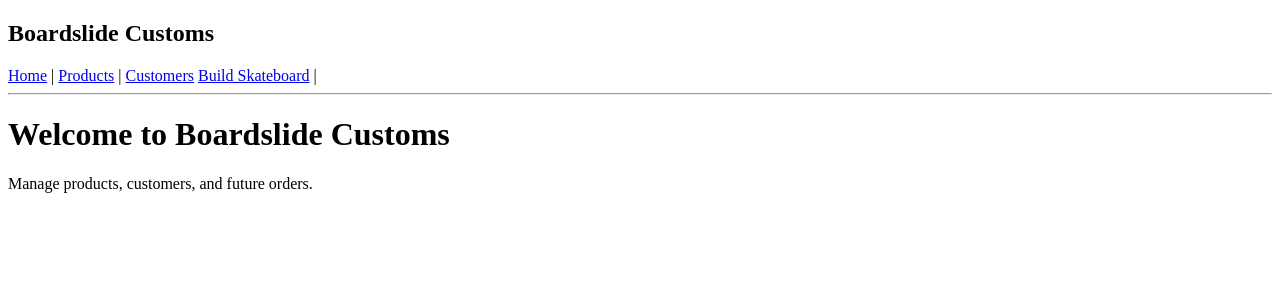
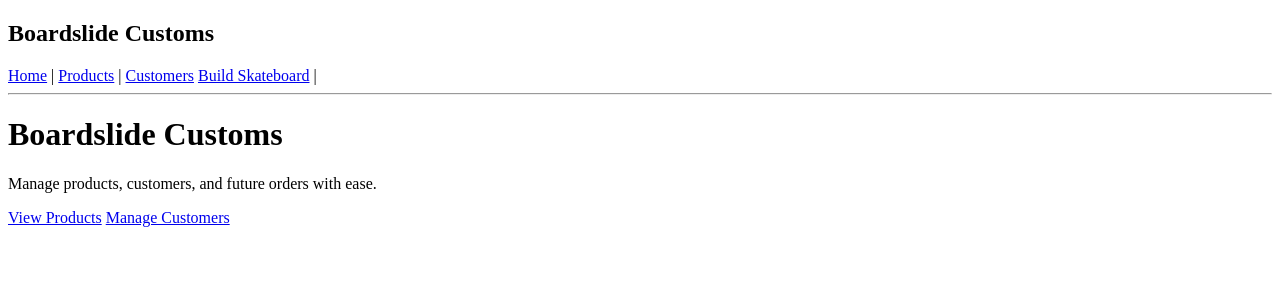
Before and after one commit to nxck-art/boardslide-customs, a Flask app: page / in a window 1280 px wide. Shown: the top 300 px of the page. Run offline with Flask 3, Linux system fonts and the light colour scheme.

Commit message:
Cooler index.html Homepage

```diff
--- a/templates/index.html
+++ b/templates/index.html
@@ -1,6 +1,16 @@
 {% extends "base.html" %}
 
 {% block content %}
-<h1>Welcome to Boardslide Customs</h1>
-<p>Manage products, customers, and future orders.</p>
+<div class="container">
+
+    <h1>Boardslide Customs</h1>
+
+    <p>Manage products, customers, and future orders with ease.</p>
+
+    <div class="actions">
+        <a href="/products">View Products</a>
+        <a href="/customers">Manage Customers</a>
+    </div>
+
+</div>
 {% endblock %}
```
Also changed, not shown: instance/database.db.
